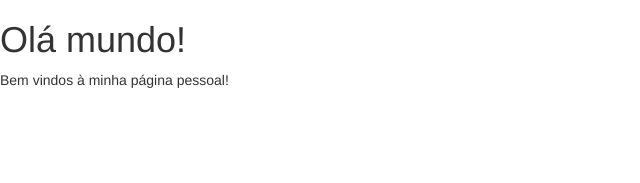
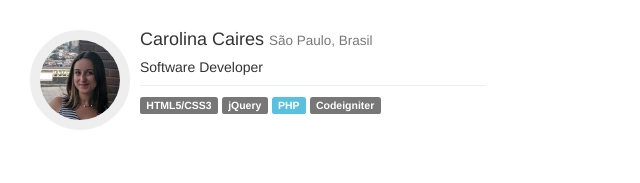
Before and after one commit to carol-caires/carol-caires.github.io, a plain HTML site: page index.html in a window 1280 px wide. Shown: the whole page, without its empty margins (0-640 px from the left). Drawn offline with nearby package versions, Linux system fonts and the light colour scheme.

Commit message:
Incluindo perfil básico, css e imagem

```diff
--- /dev/null
+++ b/css/custom.css
@@ -0,0 +1,23 @@
+/* User Detail - http://bootsnipp.com/snippets/featured/user-detail */
+
+.media
+{
+    /*box-shadow:0px 0px 4px -2px #000;*/
+    margin: 20px 0;
+    padding:30px;
+}
+.dp
+{
+    border:10px solid #eee;
+    transition: all 0.2s ease-in-out;
+}
+.dp:hover
+{
+    border:2px solid #eee;
+    transform:rotate(360deg);
+    -ms-transform:rotate(360deg);
+    -webkit-transform:rotate(360deg);
+    /*-webkit-font-smoothing:antialiased;*/
+}
+
+/* ------------------- */
--- a/index.html
+++ b/index.html
@@ -15,10 +15,28 @@
     <!-- font-awesome -->
     <link href="https://maxcdn.bootstrapcdn.com/font-awesome/4.7.0/css/font-awesome.min.css" rel="stylesheet" integrity="sha384-wvfXpqpZZVQGK6TAh5PVlGOfQNHSoD2xbE+QkPxCAFlNEevoEH3Sl0sibVcOQVnN" crossorigin="anonymous">
 
+     <link href="css/custom.css" rel="stylesheet">
+
     <title>Carol Caires</title>
 </head>
 <body>
-    <h1>Olá mundo!</h1>
-    <p>Bem vindos à minha página pessoal!</p>
+    <div class="row">
+        <div class="col-lg-5">
+            <div class="media">
+                <a class="pull-left" href="#">
+                    <img class="media-object dp img-circle" src="img/fotinha.jpg" style="width: 100px;height:100px;">
+                </a>
+                <div class="media-body">
+                    <h4 class="media-heading">Carolina Caires <small> São Paulo, Brasil</small></h4>
+                    <h5>Software Developer</h5>
+                    <hr style="margin:8px auto">
+                    <span class="label label-default">HTML5/CSS3</span>
+                    <span class="label label-default">jQuery</span>
+                    <span class="label label-info">PHP</span>
+                    <span class="label label-default">Codeigniter</span>
+                </div>
+            </div>
+        </div>
+    </div>
 </body>
 </html>
```
Also changed, not shown: img/fotinha.jpg (added).
